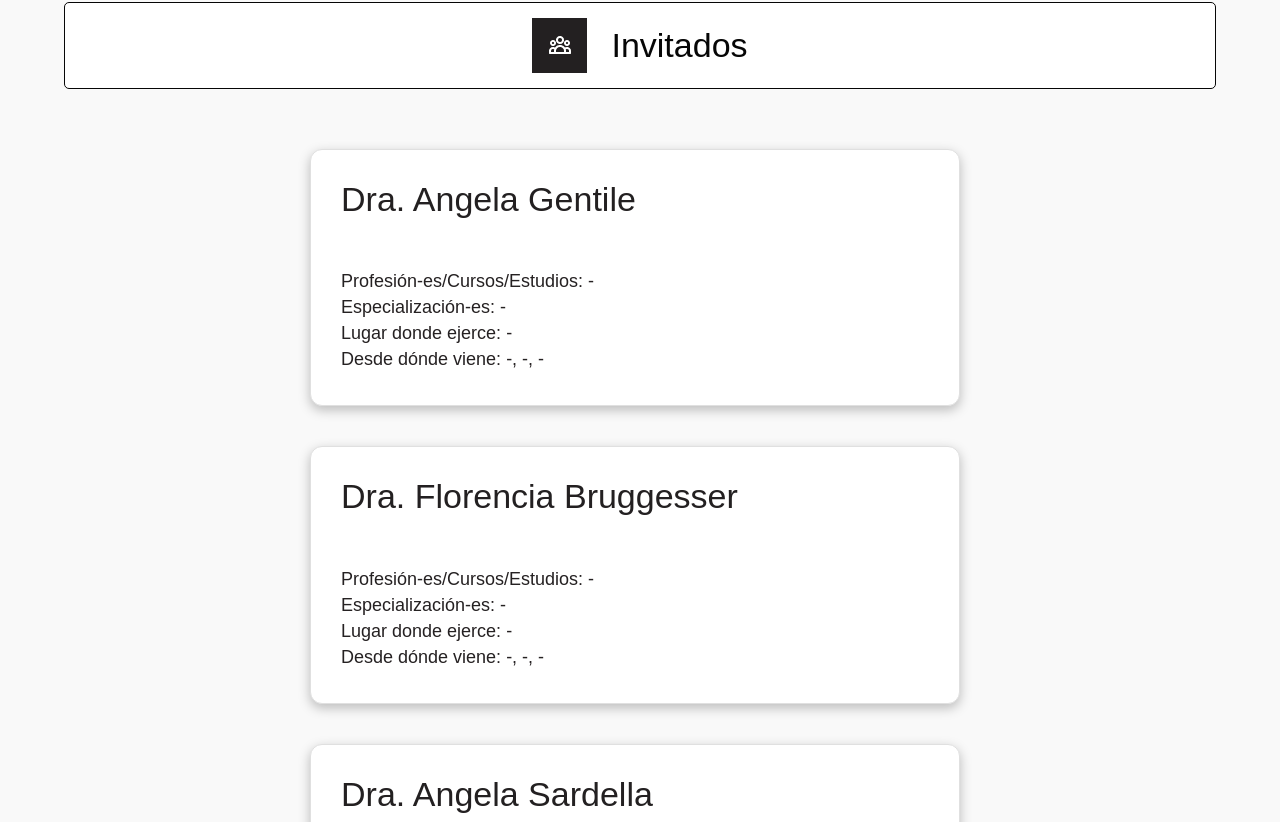
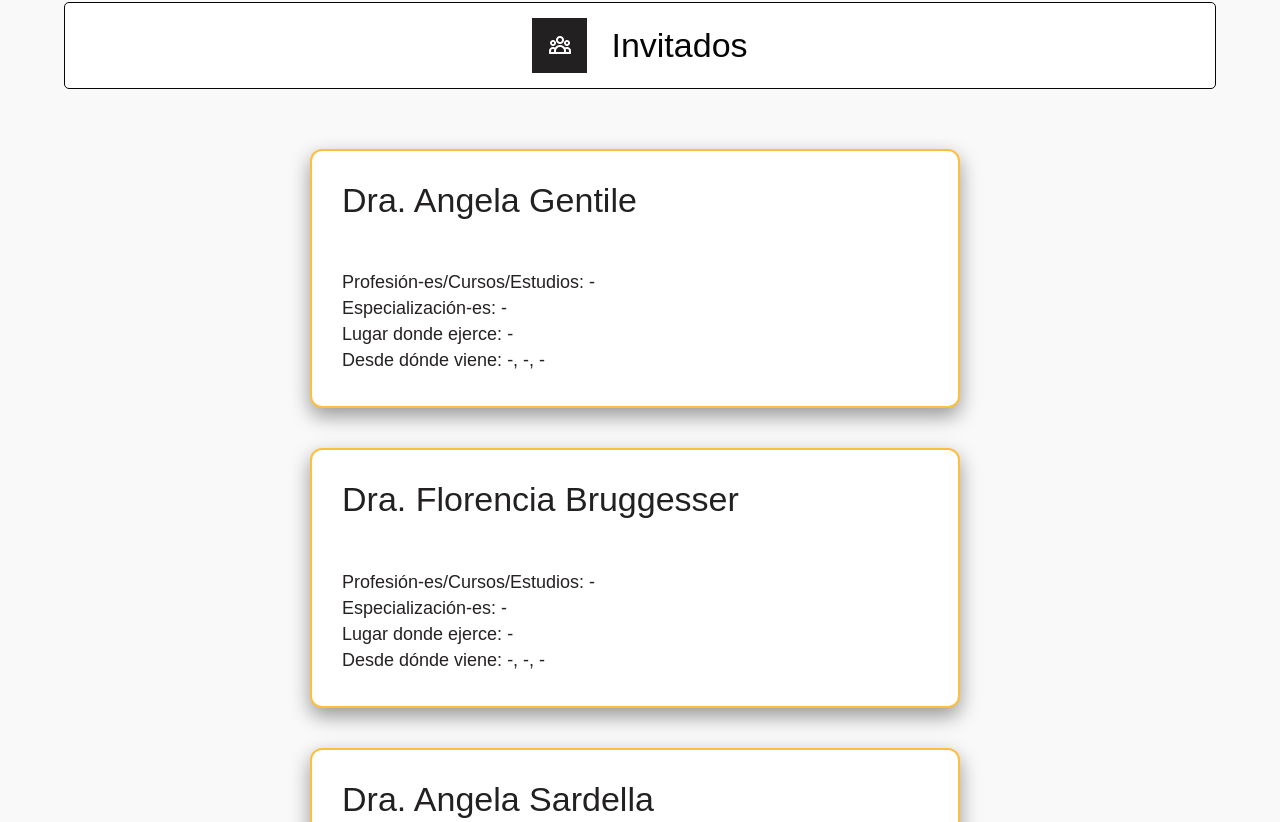
Before and after one commit to magnoitsystems/proyecto-jornadas-interhospitalarias, a Next.js app: page /invitados in a window 1280 px wide. Shown: the part 738-1560 px from the top of the page. Built offline with nearby package versions, Linux system fonts and the light colour scheme; a web font is replaced by a local one.

Commit message:
fix colors and hovers at guests section

```diff
--- a/src/components/guest/Guest.tsx
+++ b/src/components/guest/Guest.tsx
@@ -1,6 +1,6 @@
 // app/components/ProfessionalCard.tsx
 import Image from 'next/image';
-import styles from './page.module.css';
+import styles from './guest.module.css';
 import { Professional } from '../../types'; // Importamos nuestro tipo
 import React from 'react';
 import { cactus } from '../../app/(views)/ui/fonts';
--- a/src/components/guest/page.module.css
+++ b/src/components/guest/guest.module.css
@@ -15,17 +15,13 @@
     gap: 30px;
 
     background-color: #ffffff;
-    border: 1px solid #e0e0e0;
+    border: 2px solid var(--primary-color-2);
     border-radius: 12px;
-    box-shadow: 0 4px 12px rgba(0, 0, 0, 0.25);
+    box-shadow: 0 8px 20px rgba(0, 0, 0, 0.40);
     color: #333;
     transition:
             border-color 0.6s ease,
             box-shadow 0.3s ease;
-}
-.card:hover {
-    border-color: var(--primary-color-2);
-    box-shadow: 0 8px 20px rgba(0, 0, 0, 0.40);
 }
 
 .infoContainer {
```
